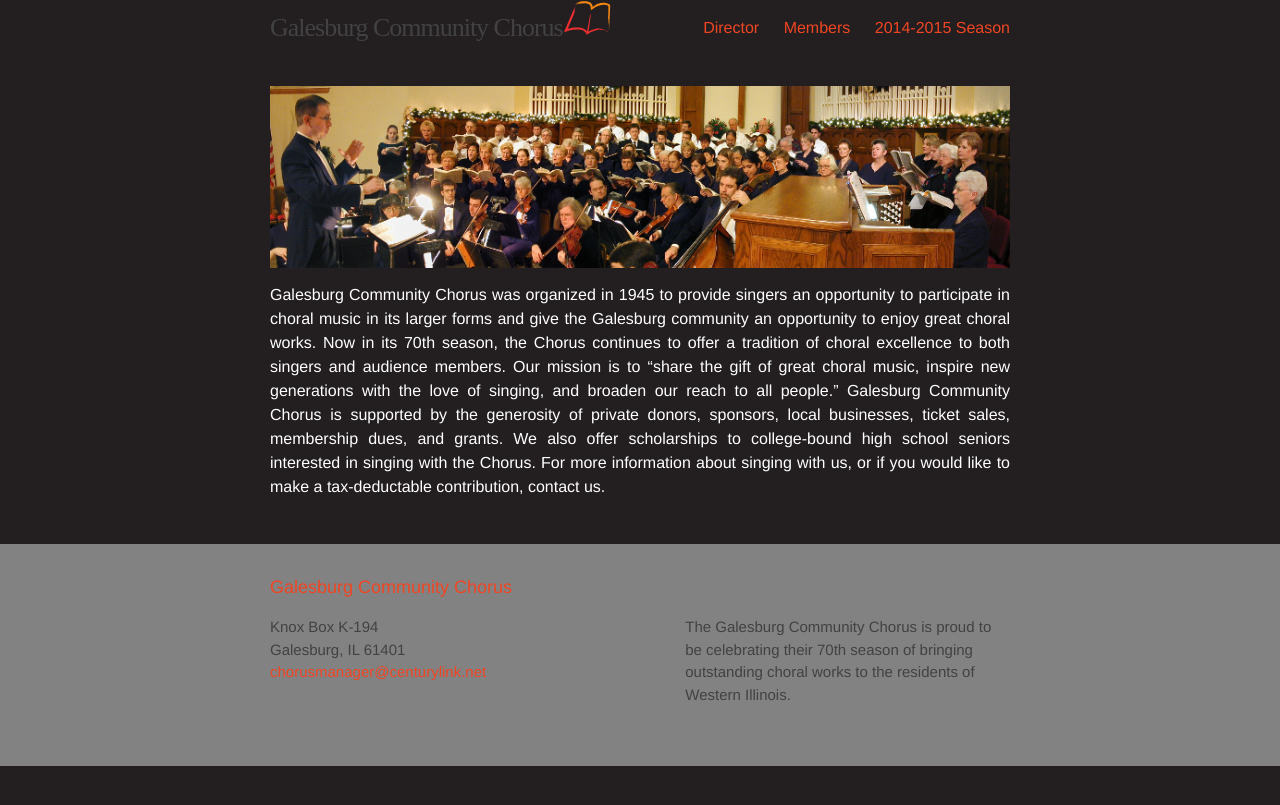
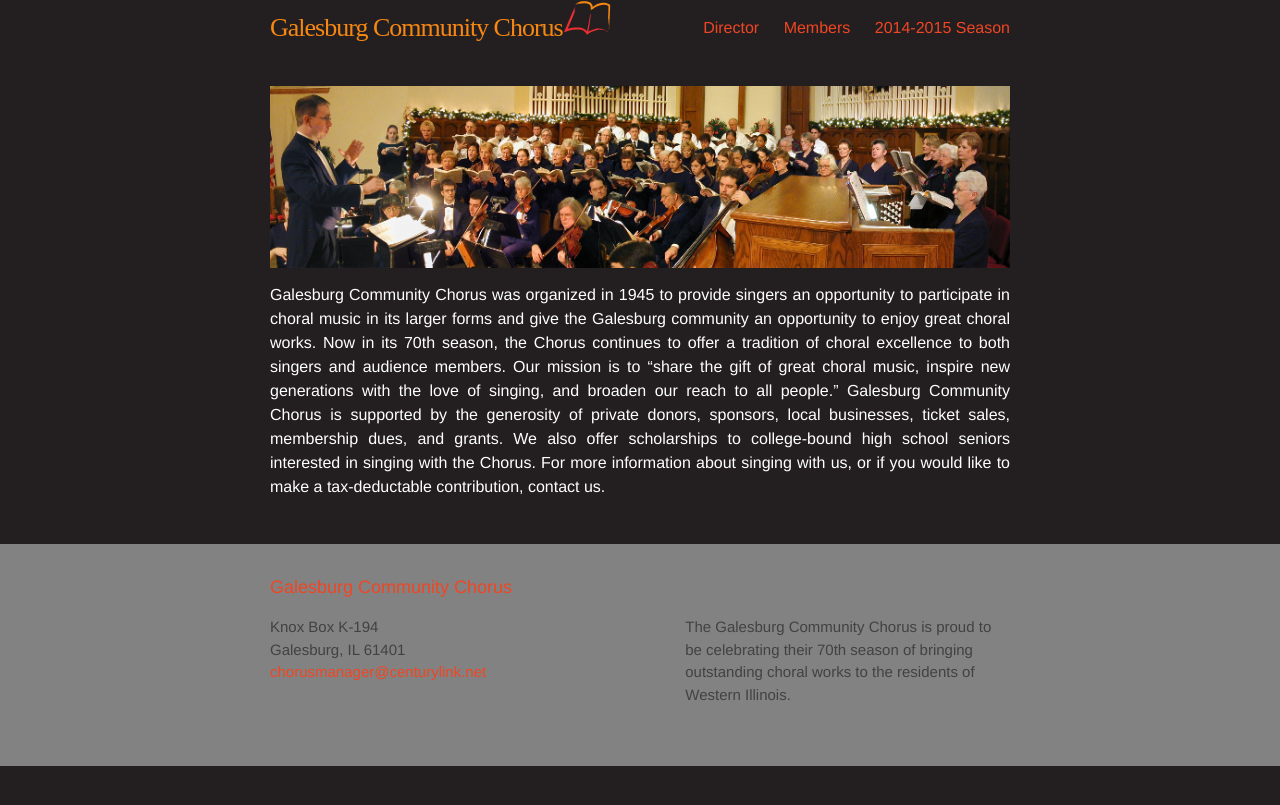
Before and after one commit to galesburgchorus/galesburgchorus.github.io, a Jekyll site: the page built from index.md, in a window 1280 px wide. Shown: the top 805 px of the page. Built offline with Jekyll 4.4.1, drawn with Linux system fonts in a browser that asks for light colours; some web fonts are replaced.

Commit message:
Updated _layout.scss

```diff
--- a/_sass/_layout.scss
+++ b/_sass/_layout.scss
@@ -18,7 +18,7 @@
 
     &,
     &:visited {
-        color: $grey-color-dark;
+        color: $brand-color2;
     }
 }
 
```
